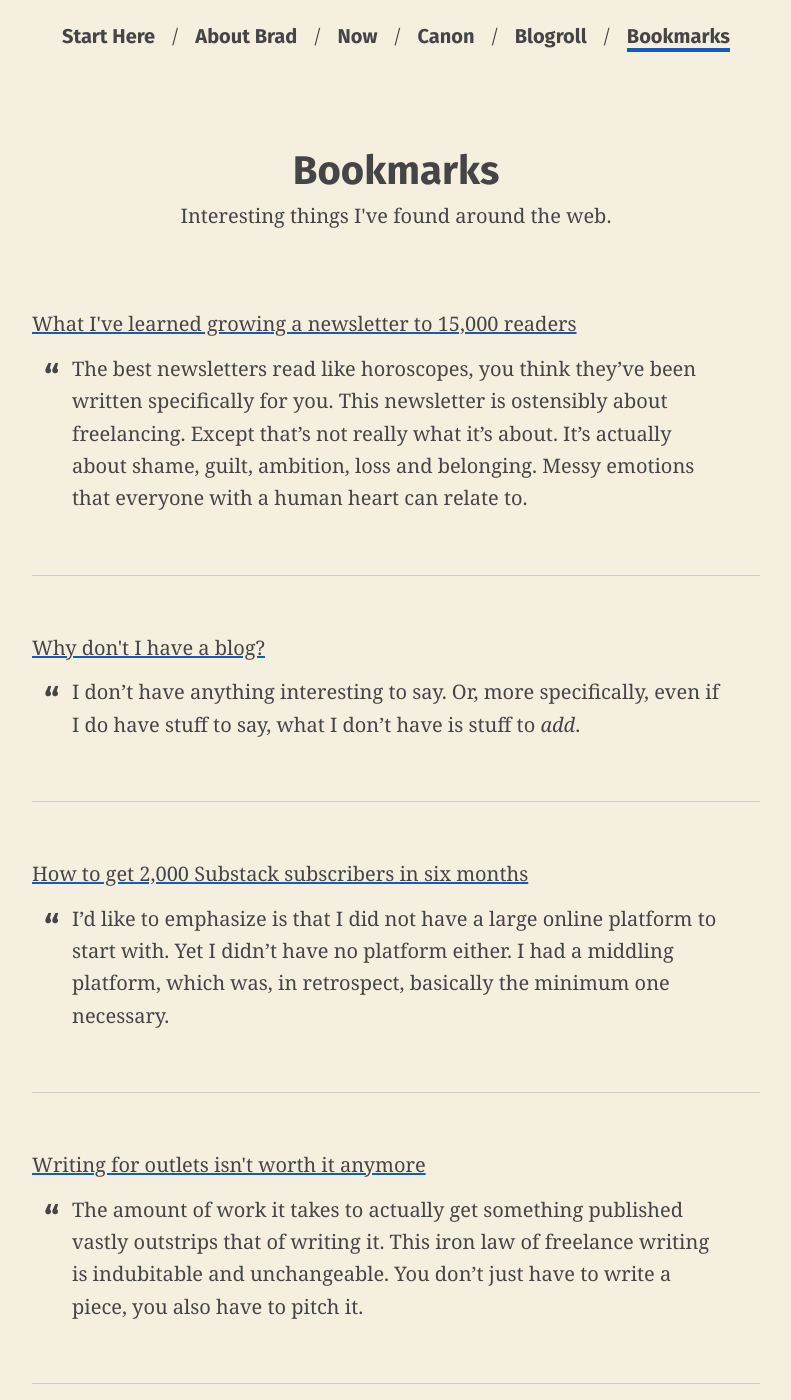
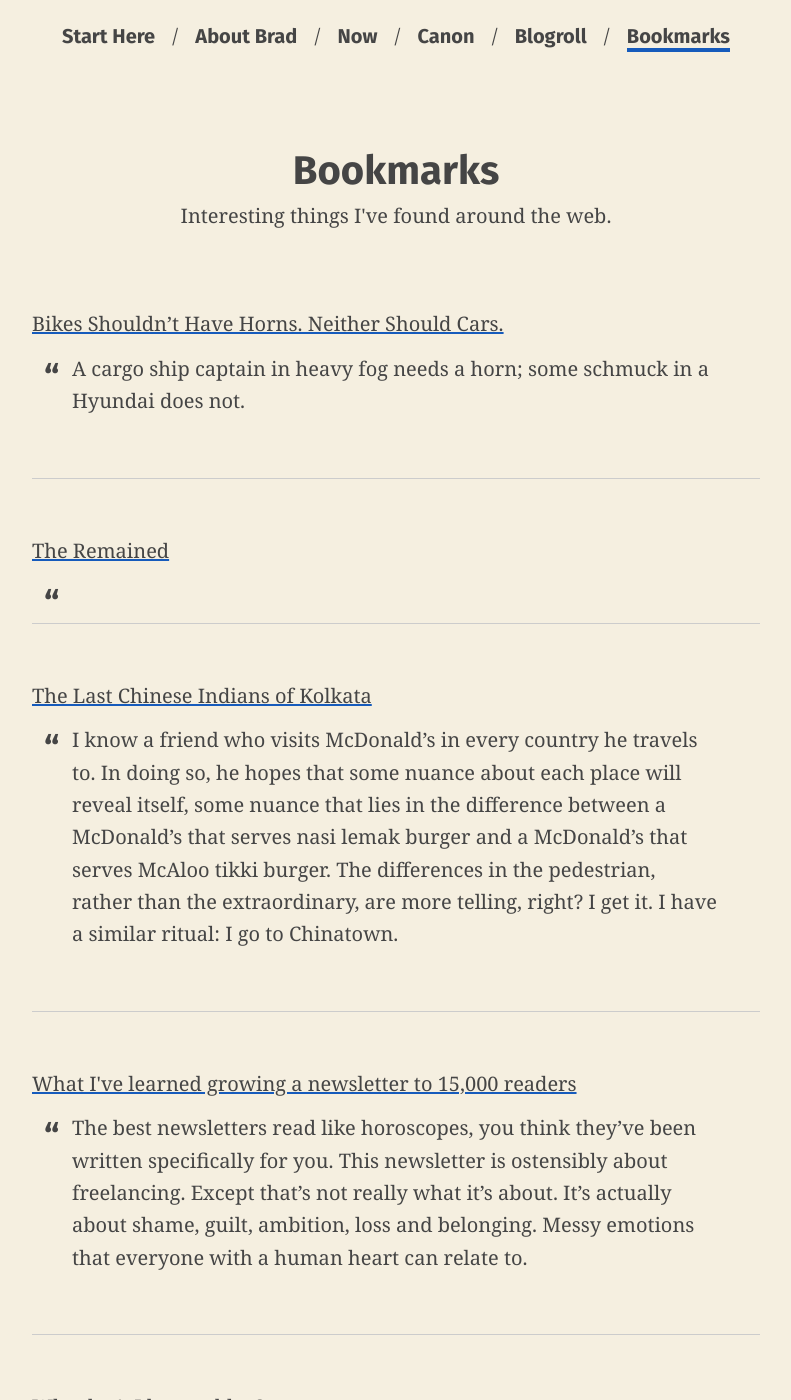
Before and after one commit to bradonomics/bradonomics.com, a Jekyll site: the page built from _pages/bookmarks.html, in a window 1280 px wide and 1400 px high. Shown: the whole window, without its empty margins (244-1035 px from the left). Built offline with Jekyll 4.4.1, drawn with Linux system fonts in a browser that asks for light colours.

Commit message:
New bookmarks

```diff
--- a/_data/bookmarks.yml
+++ b/_data/bookmarks.yml
@@ -2,6 +2,20 @@
   quote: |
   link:
   tags: []
+- title: Bikes Shouldn’t Have Horns. Neither Should Cars.
+  quote: |
+    A cargo ship captain in heavy fog needs a horn; some schmuck in a Hyundai does not.
+  link: https://www.outsideonline.com/culture/opinion/bikes-shouldnt-have-horns-neither-should-cars/
+  tags: ['cycling']
+- title: The Remained
+  quote: |
+  link: https://www.vqronline.org/essays-articles/2019/03/remained
+  tags: ['india']
+- title: The Last Chinese Indians of Kolkata
+  quote: |
+    I know a friend who visits McDonald's in every country he travels to. In doing so, he hopes that some nuance about each place will reveal itself, some nuance that lies in the difference between a McDonald's that serves nasi lemak burger and a McDonald's that serves McAloo tikki burger. The differences in the pedestrian, rather than the extraordinary, are more telling, right? I get it. I have a similar ritual: I go to Chinatown.
+  link: https://movableworlds.substack.com/p/lastchineseindianskolkata
+  tags: ['india', 'writing']
 - title: What I've learned growing a newsletter to 15,000 readers
   quote: |
     The best newsletters read like horoscopes, you think they've been written specifically for you. This newsletter is ostensibly about freelancing. Except that's not really what it's about. It's actually about shame, guilt, ambition, loss and belonging. Messy emotions that everyone with a human heart can relate to.
```
